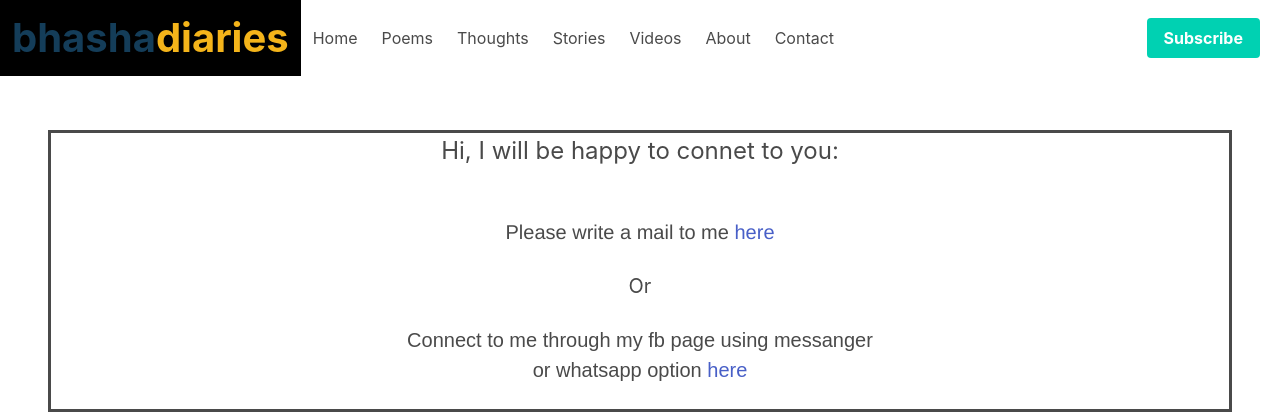
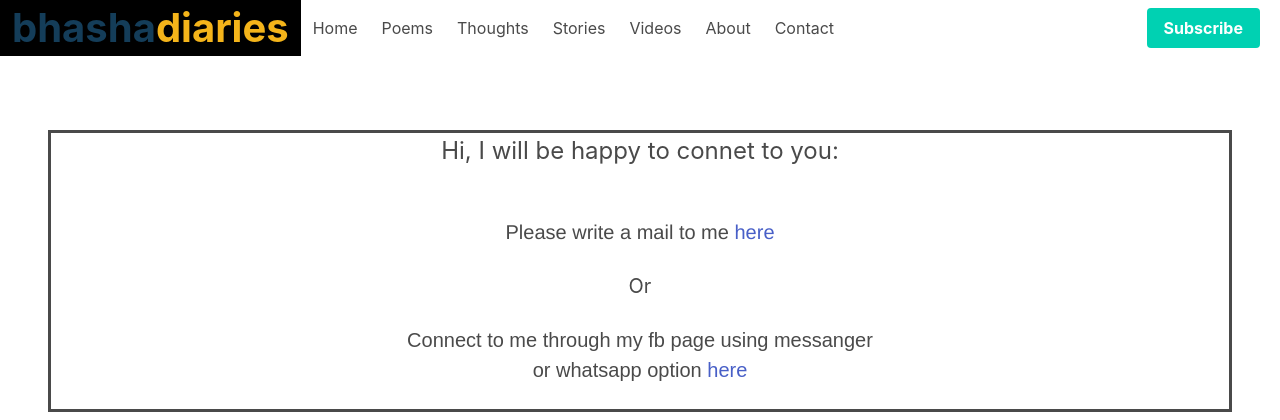
Before and after one commit to Krandheer/poetry, a Django app: page /contact/ in a window 1280 px wide. Shown: the top 420 px of the page. Run offline with Django 3.2, Linux system fonts and the light colour scheme; some libraries are stand-ins or nearby versions.

Commit message:
navbar fixed

```diff
--- a/blog/templates/blog/index.html
+++ b/blog/templates/blog/index.html
@@ -20,7 +20,7 @@
       <script async defer crossorigin="anonymous" src="https://connect.facebook.net/en_GB/sdk.js#xfbml=1&version=v7.0">
       </script>
   	<nav class="navbar is-grey is-fixed-top" role="navigation" aria-label="main navigation">
-  		<div class="navbar-brand">
+  		<div class="navbar-brand" style="max-height: 3.5rem">
     		<a class="navbar-item" id="brand" href="{% url 'blog:home' %}" style="font-size: 40px; font-weight: bold"><span id="b">bhasha</span><span id="d">diaries<span></a>
           <style>
 
@@ -41,6 +41,8 @@
 		      	<span aria-hidden="true"></span>
   			</a>
         <style>
+
+
           #hamburger:hover{
              background-color: black;
              color: white;
```
Also changed, not shown: 1 other file.
